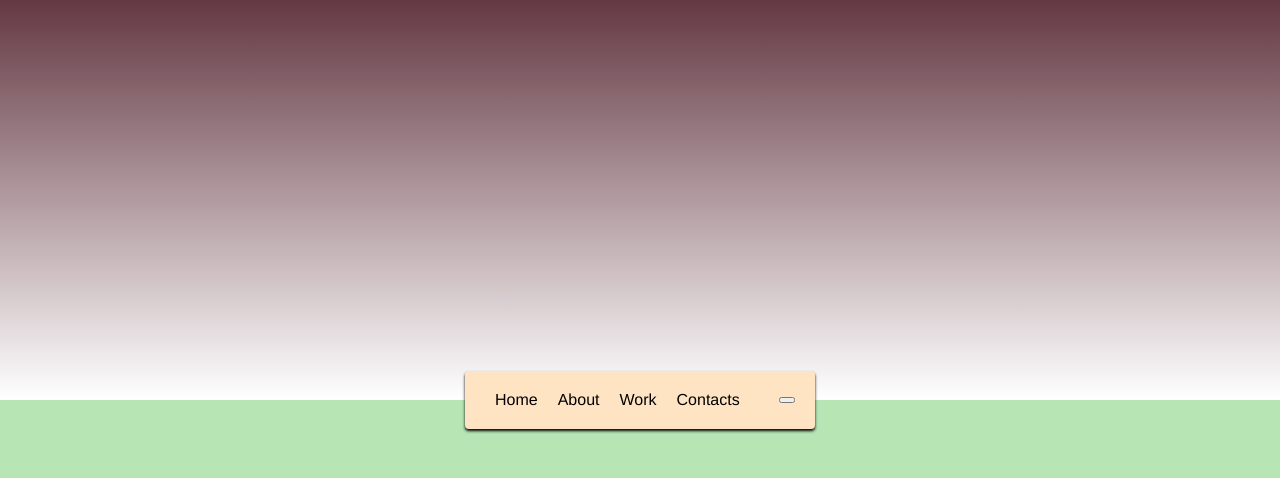
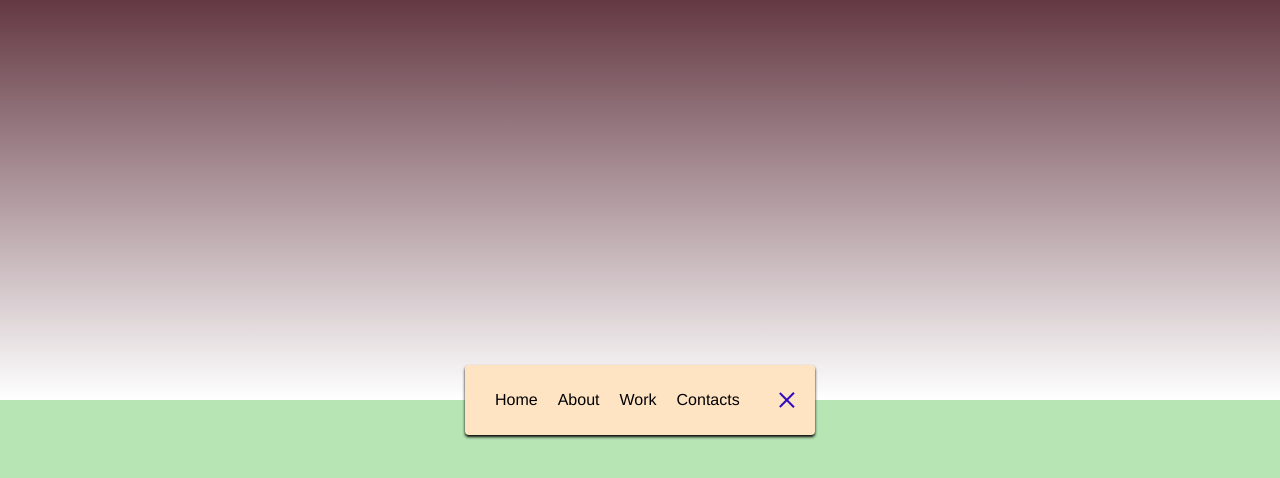
Before and after one commit to Nehasingh589/50-Projects-in-50-Days, a plain HTML site: page Animated Navigation/index.html in a window 1280 px wide. Drawn offline with Linux system fonts and the light colour scheme.

Commit message:
animated navigation

```diff
--- a/Animated Navigation/index.html
+++ b/Animated Navigation/index.html
@@ -19,5 +19,6 @@
 <div class="line line2"></div>
     </button>
     </nav>
+    <script src="script.js"></script>
 </body>
 </html>
--- a/Animated Navigation/script.js
+++ b/Animated Navigation/script.js
@@ -0,0 +1,7 @@
+const toggle = document.getElementById("toggle");
+const nav = document.getElementById("nav");
+
+
+toggle.addEventListener('click',() => {
+nav.classList.toggle('active')
+})
--- a/Animated Navigation/style.css
+++ b/Animated Navigation/style.css
@@ -54,3 +54,36 @@ nav ul a{
     color: black;
     text-decoration: none;
 }
+.icon{
+    background-color: bisque;
+    border: 0;
+    padding: 0;
+    height: 30px;
+    width:30px;
+    cursor: pointer;
+    position: relative;
+    border-radius: 5px;
+}
+.icon:focus{
+    outline:0;
+}
+.icon .line{
+background-color: rgb(44, 11, 195);
+height:2px;
+width: 20px;
+top:10px;
+left:5px;
+position:absolute;
+transition: transform 0.6s linear;
+}
+.icon .line2{
+    top:auto;
+    bottom:10px;
+}
+nav.active .icon .line1{
+transform: rotate(-765deg) translateY(5.5px);
+}
+nav.active .icon .line2{
+    transform: rotate(765deg) translateY(-5.5px);
+
+    }
```
